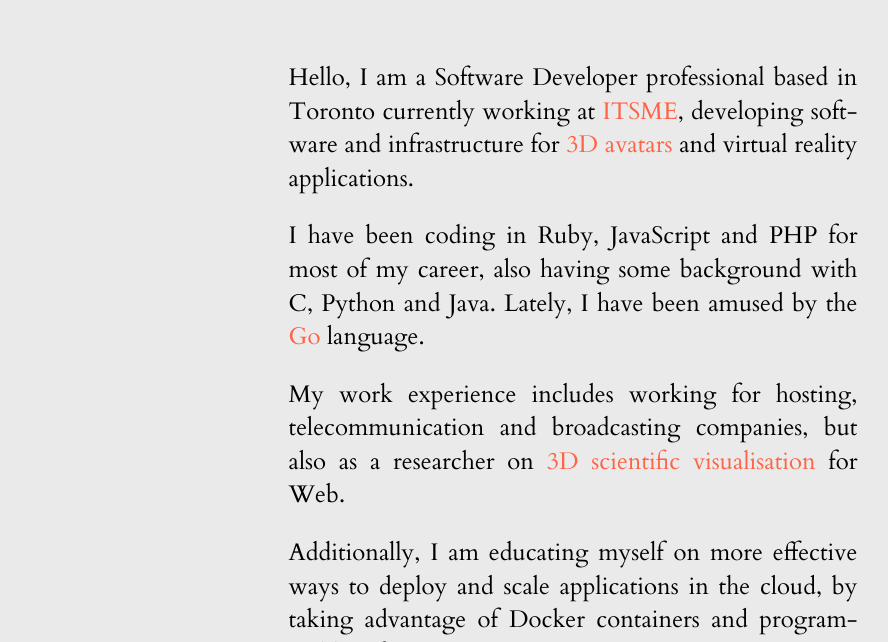
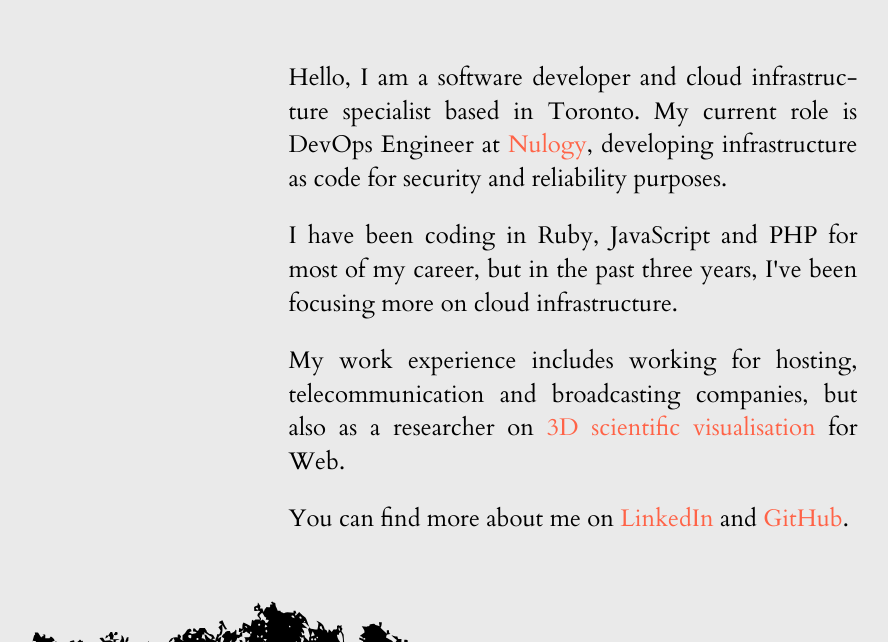
Before and after one commit to rafops/rafops.github.io, a plain HTML site: page index.html in a window 1280 px wide. Shown: the part 158-800 px from the top of the page, without its empty margins (67-955 px from the left). Drawn offline with nearby package versions, Linux system fonts and the light colour scheme.

Commit message:
Update index.html

```diff
--- a/index.html
+++ b/index.html
@@ -4,7 +4,7 @@
   <meta charset="utf-8">
   <meta http-equiv="X-UA-Compatible" content="IE=edge,chrome=1">
   <meta name="viewport" content="width=device-width, initial-scale=1">
-  <meta name="description" content="Toronto Ruby Software Developer and Cloud Infrastruture specialist">
+  <meta name="description" content="Toronto Software Developer and Cloud Infrastruture Specialist">
   <title>Rafael Moraes</title>
   <link href="https://fonts.googleapis.com/css?family=Abril+Fatface|Open+Sans:300,400,600,700,800|Cardo:400|Lato:100" rel="stylesheet" type="text/css">
   <link href="https://opensource.keycdn.com/fontawesome/4.7.0/font-awesome.min.css" rel="stylesheet" type="text/css">
@@ -21,21 +21,13 @@
   </header>
   <main class="container">
     <section class="row hello" lang="en">
-      <p>Hello, I am a Software Developer professional based in Toronto
-        currently working at <a href="https://www.itsme3d.com" target="_blank">ITSME</a>,
-        developing software and infrastructure for
-        <a href="https://share.itsme3d.com/6F_8eQWGf1ZNZrm5h0lM_w/robot_hip_hop_dance_276_276.gif" target="_blank">3D avatars</a>
-        and virtual reality applications.</p>
+      <p>Hello, I am a software developer and cloud infrastructure specialist based in Toronto. My current role is DevOps Engineer at <a href="https://www.nulogy.com" target="_blank">Nulogy</a>,
+        developing infrastructure as code for security and reliability purposes.</p>
       <p>I have been coding in Ruby, JavaScript and PHP
-        for most of my career,
-        also having some background with C, Python and Java. Lately, I have been amused by the
-        <a href="https://github.com/rafops/vlsm-go" target="_blank">Go</a> language.</p>
+        for most of my career, but in the past three years, I've been focusing more on cloud infrastructure.</p>
       <p>My work experience includes working for hosting, telecommunication and
         broadcasting companies, but also as a researcher on
         <a href="http://cw.gl/kw" target="_blank">3D scientific visualisation</a> for Web.
-      <p>Additionally, I am educating myself on more effective ways to deploy
-        and scale applications in the cloud, by taking advantage of Docker
-        containers and programmable infrastructure.</p>
       <p>You can find  more about me on
         <a href="https://linkedin.com/in/rafops" target="_blank">LinkedIn</a> and
         <a href="https://github.com/rafops" target="_blank">GitHub</a>.</p>
```
